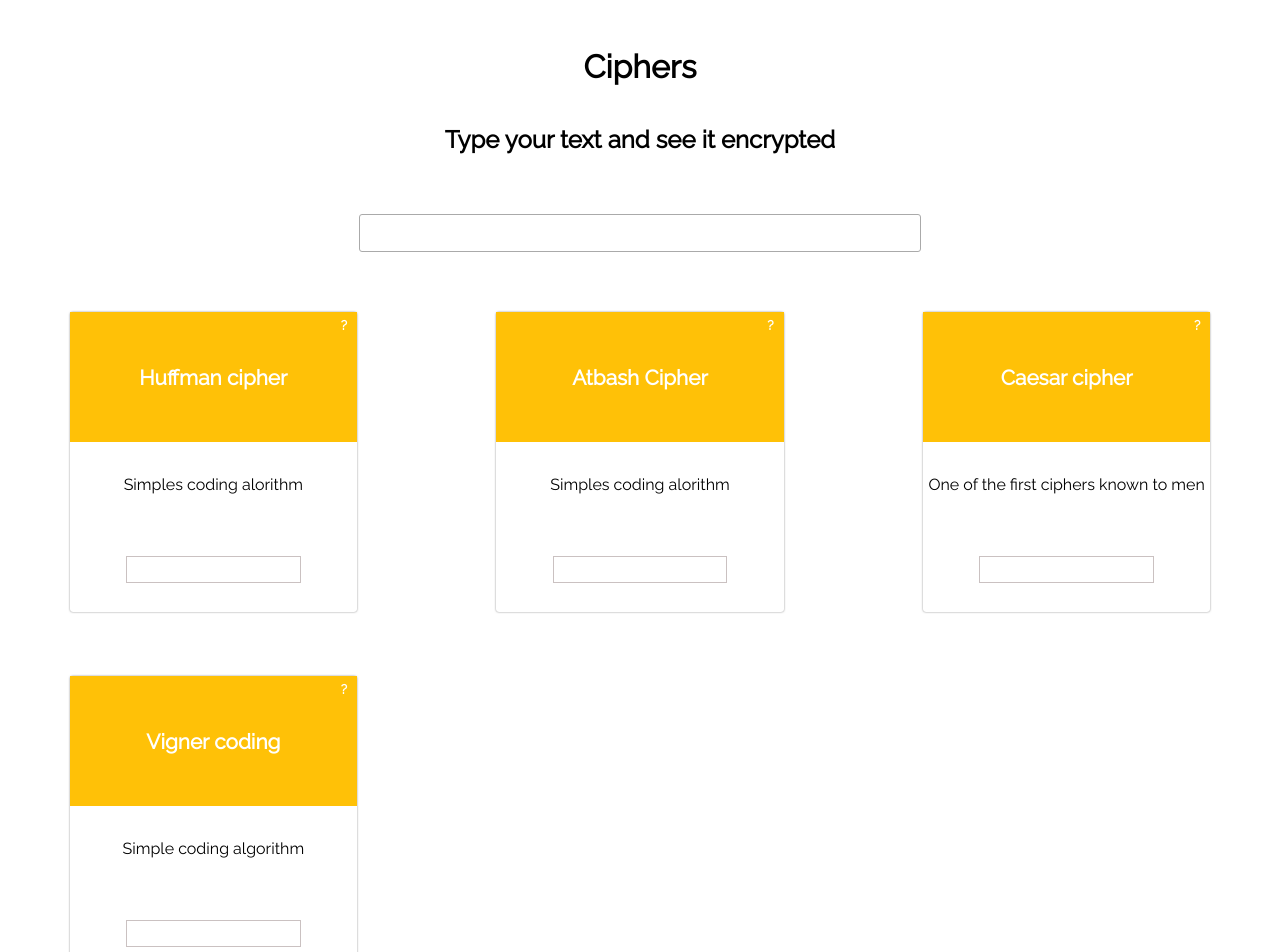
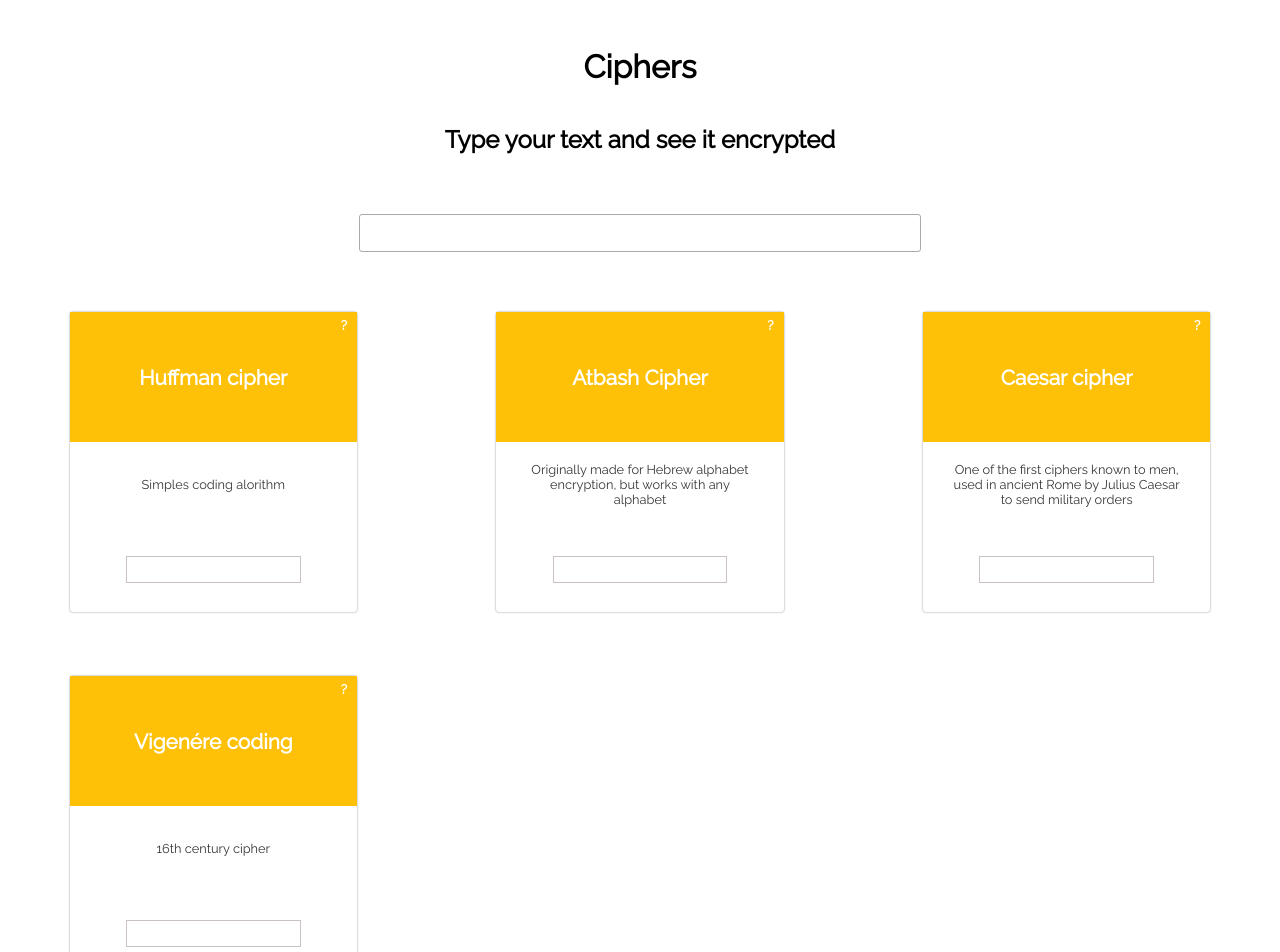
Before and after one commit to janKozie1/react-ciphers, a React (Create React App) app: page / in a window 1280 px wide. Shown: the top 952 px of the page. Built offline with nearby package versions, Linux system fonts and the light colour scheme.

Commit message:
Added Atbas cipher, changed styles

```diff
--- a/src/algorithms/algorithms.js
+++ b/src/algorithms/algorithms.js
@@ -2,13 +2,13 @@ import { Settings } from '../settings'
 
 export let caesar = {
     name: 'Caesar cipher',
-    desc: 'One of the first ciphers known to men',
+    desc: 'One of the first ciphers known to men, used in ancient Rome by Julius Caesar to send military orders',
     config: {
         shift: Settings.alphabet.length / 2,
         defaultAlphabet: Settings.alphabet
     },
     algorithm(input) {
-        let { defaultAlphabet,shift } = this.config
+        let { defaultAlphabet, shift } = this.config
         return input.split("").map(letter => {
             let temp = defaultAlphabet.indexOf(letter);
             return ~temp ? defaultAlphabet[(temp + shift) % defaultAlphabet.length] : letter;
@@ -16,9 +16,24 @@ export let caesar = {
     }
 }
 
-export let vigner = {
-    name: 'Vigner coding',
-    desc: 'Simple coding algorithm',
+export let atbash = {
+    name: 'Atbash Cipher',
+    desc: 'Originally made for Hebrew alphabet encryption, but works with any alphabet',
+    config: {
+        defaultAlphabet: Settings.alphabet
+    },
+    algorithm(input) {
+        let { defaultAlphabet, shift } = this.config
+        return input.split("").map(letter => {
+            let temp = defaultAlphabet.indexOf(letter);
+            return ~temp ? defaultAlphabet[defaultAlphabet.length - 1 - temp] : letter;
+        }).join("")
+    }
+}
+
+export let vigenere = {
+    name: 'Vigenére coding',
+    desc: '16th century cipher',
     algorithm: (input) => { return input }
 }
 
@@ -27,9 +42,3 @@ export let Huffman = {
     desc: 'Simples coding alorithm',
     algorithm: (input) => { return input }
 }
-
-export let atbash = {
-    name: 'Atbash Cipher',
-    desc: 'Simples coding alorithm',
-    algorithm: (input) => { return input }
-}
--- a/src/components/CipherTile.js
+++ b/src/components/CipherTile.js
@@ -16,7 +16,7 @@ class cipherTile extends Component {
                     <h4>{name}</h4>
                 </div>
                 <p className='cipher-desc'>{desc}</p>
-                <div className='cipher-container-input'>
+                <div className='cipher-container-output'>
                     <p className='cipher-output'>{userInput ? this.props.cipher.algorithm(userInput) : null}</p>
                 </div>
 
--- a/src/styles/cipher-tile.css
+++ b/src/styles/cipher-tile.css
@@ -67,8 +67,14 @@
         height: 30px;
     }
 }
+.cipher-desc{
+    padding:0px 10%;
+    font-size:0.8em;
+    text-align: center;
+    color:rgb(56, 54, 54);
+}
 
-.cipher-container-input {
+.cipher-container-output {
     height: 100%;
     display: flex;
     align-items: center;
@@ -85,6 +91,6 @@
     justify-content: center;
 }
 
-.cipher-input:focus {
+.cipher-output:focus {
     outline: none;
 }
```
